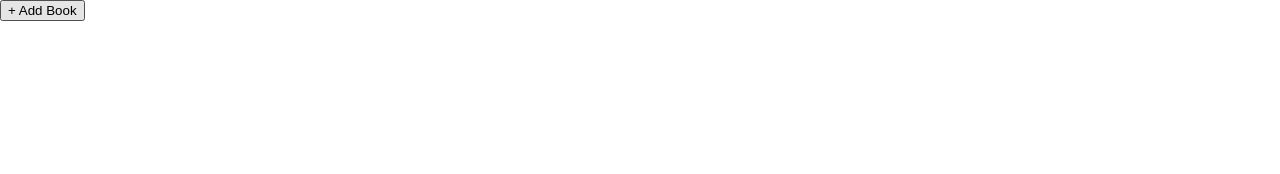
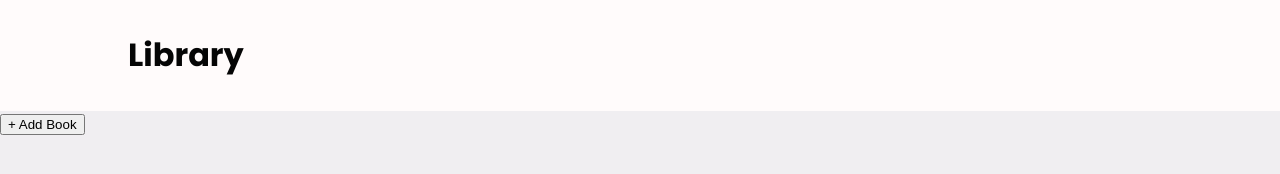
Before and after one commit to bensonjing/library, a plain HTML site: page index.html in a window 1280 px wide. Drawn offline with Linux system fonts and the light colour scheme.

Commit message:
dev: style header

```diff
--- a/index.html
+++ b/index.html
@@ -9,7 +9,11 @@
   <script src="index.js" defer></script>
 </head>
 <body>
-  <div class="header"></div>
+  <div class="header">
+    <div class="container">
+      <h1>Library</h1>
+    </div>
+  </div>
   <div class="mainpage">
     <button class="addBookBtn">+ Add Book</button>
     <div class="booksGrid"></div>
--- a/style.css
+++ b/style.css
@@ -1,53 +1,32 @@
-/* http://meyerweb.com/eric/tools/css/reset/
-   v2.0 | 20110126
-   License: none (public domain)
-*/
+@import url('https://fonts.googleapis.com/css2?family=Poppins:wght@400;700&display=swap');
 
-html, body, div, span, applet, object, iframe,
-h1, h2, h3, h4, h5, h6, p, blockquote, pre,
-a, abbr, acronym, address, big, cite, code,
-del, dfn, em, img, ins, kbd, q, s, samp,
-small, strike, strong, sub, sup, tt, var,
-b, u, i, center,
-dl, dt, dd, ol, ul, li,
-fieldset, form, label, legend,
-table, caption, tbody, tfoot, thead, tr, th, td,
-article, aside, canvas, details, embed,
-figure, figcaption, footer, header, hgroup,
-menu, nav, output, ruby, section, summary,
-time, mark, audio, video {
-	margin: 0;
-	padding: 0;
-	border: 0;
-	font-size: 100%;
-	font: inherit;
-	vertical-align: baseline;
-}
-/* HTML5 display-role reset for older browsers */
-article, aside, details, figcaption, figure,
-footer, header, hgroup, menu, nav, section {
-	display: block;
-}
-body {
-	line-height: 1;
-}
-ol, ul {
-	list-style: none;
-}
-blockquote, q {
-	quotes: none;
-}
-blockquote:before, blockquote:after,
-q:before, q:after {
-	content: '';
-	content: none;
-}
-table {
-	border-collapse: collapse;
-	border-spacing: 0;
+:root {
+  --white: #fffbfb;
+  --grey: #f0eef1;
+  --black: #050505;
+  --red: #ff7070;
 }
 
-/* Add Book Form */
+body {
+  margin: 0;
+  background-color: var(--grey);
+  color: var(--black);
+  font-family: 'Poppins', sans-serif;
+}
+
+/* Header */
+.header {
+  background-color: var(--white);
+}
+
+.header .container {
+  width: 80%;
+  margin: auto;
+  padding: 10px 0;
+  font-weight: 700;
+}
+
+/* Add Book Modal */
 .addBook {
   background-color: white;
   position: fixed;
```
